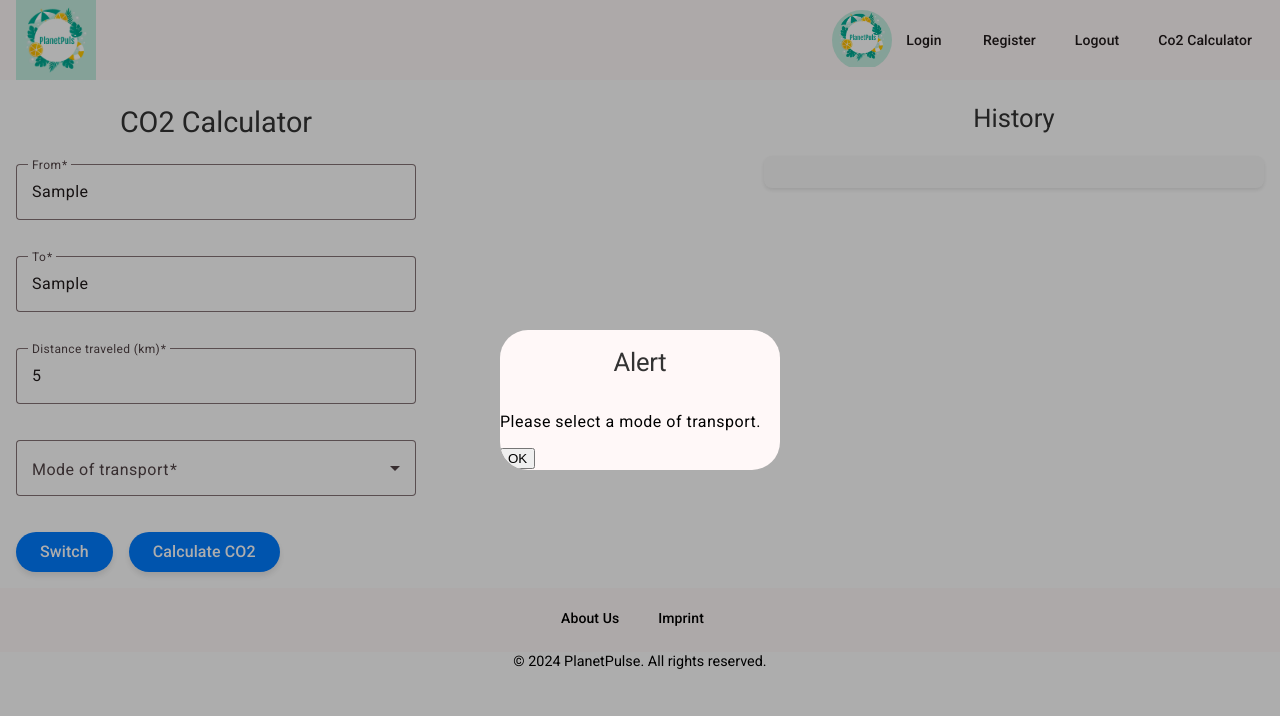
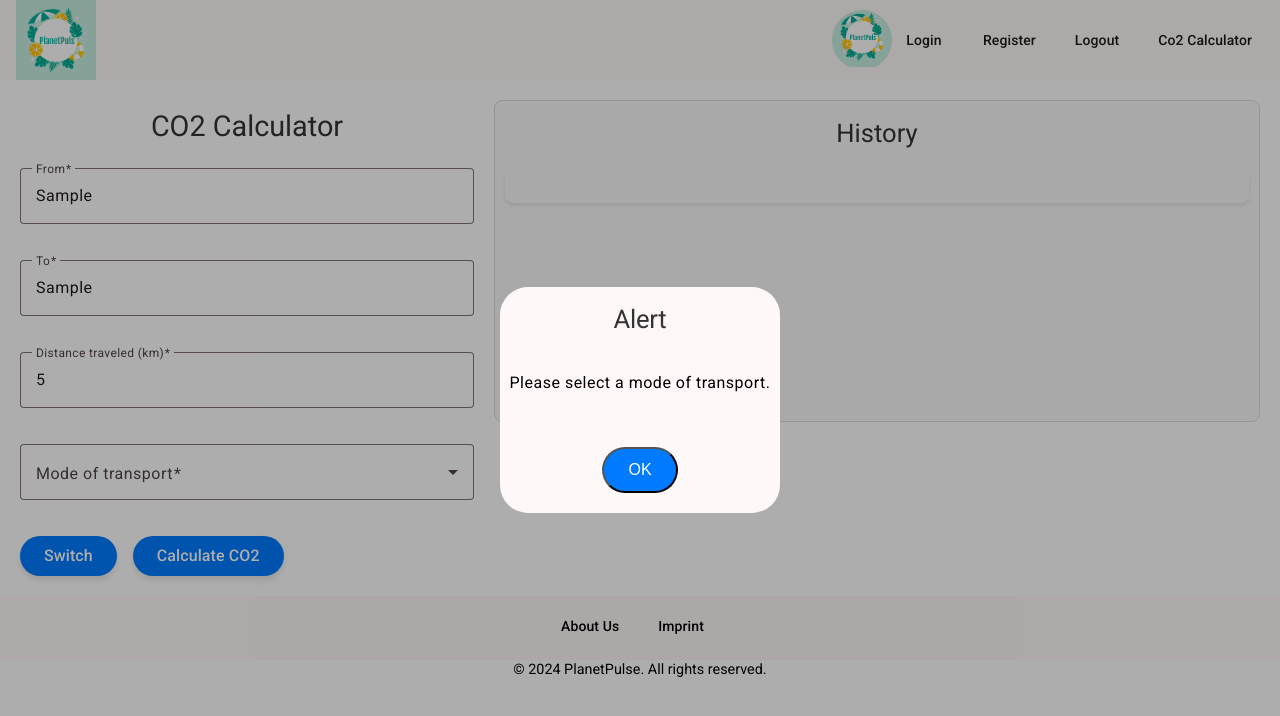
Before and after one commit to ettjob15/PlanetPulse, an Angular app in the folder PlanetPulseFrontend/: page /calculator in a window 1280 px wide. Both pictures are taken after typing "Sample", "Sample", "5" into the empty fields and a click on the button "Calculate CO2". Shown: the top 716 px of the page. Built offline with nearby package versions, Linux system fonts and the light colour scheme.

Commit message:
Improved dialog box styling and co2 calculator stlying

```diff
--- a/PlanetPulseFrontend/src/app/co2-calculator/co2-calculator.component.html
+++ b/PlanetPulseFrontend/src/app/co2-calculator/co2-calculator.component.html
@@ -1,5 +1,5 @@
-<div class="co2-calculator-container">
-    <div class="calculator-form">
+<div class="co2-calculator-container" style="display: flex; justify-content: space-between; gap: 20px; padding: 20px;">
+  <div class="calculator-form" style="flex: 1; max-width: 40%;">
     <h2>CO2 Calculator</h2>
     <form>
       <mat-form-field appearance="outline">
@@ -38,10 +38,10 @@
     </form>
   </div>
 
-    <div class="history-section">
-      <h3>History</h3>
+  <div class="history-section" style="flex: 2; max-width: 60%; overflow: auto; padding: 10px; border: 1px solid #ddd; border-radius: 8px; background: #f9f9f9;">
+    <h3 style="text-align: center;">History</h3>
     <mat-list>
-        <mat-list-item *ngFor="let item of history">
+      <mat-list-item *ngFor="let item of history" style="word-wrap: break-word; margin-bottom: 10px;">
         <div>
           From: {{ item.from }} | To: {{ item.to }} | Distance: {{ item.distance }} km |
           Mode: {{ item.mode }} | CO2: {{ item.co2 }} kg
--- a/PlanetPulseFrontend/src/app/dialog/dialog.component.html
+++ b/PlanetPulseFrontend/src/app/dialog/dialog.component.html
@@ -1,7 +1,13 @@
 <h1 mat-dialog-title>Alert</h1>
-<div mat-dialog-content>
+<div mat-dialog-content style="text-align: center; margin-bottom: 20px;">
   <p>{{ data.message }}</p>
 </div>
-<div mat-dialog-actions>
-  <button mat-button (click)="close()">OK</button>
+<div mat-dialog-actions style="display: flex; justify-content: center; align-items: center; margin: 20px 0;">
+  <button
+    mat-raised-button
+    color="primary"
+    (click)="close()"
+    style="padding: 12px 24px; border-radius: 24px; font-size: 1rem; text-transform: uppercase; background-color: #007bff; color: #fff;">
+    OK
+  </button>
 </div>
--- a/PlanetPulseFrontend/src/app/dialog/dialog.component.scss
+++ b/PlanetPulseFrontend/src/app/dialog/dialog.component.scss
@@ -1,42 +1,16 @@
 h1 {
   font-size: 1.6rem;
   text-align: center;
-    margin-bottom: 16px;
+  margin-bottom: 20px; /* Adds space below the title */
   color: #333;
 }
 
 mat-dialog-content {
   font-size: 1rem;
   text-align: center;
-    margin-bottom: 16px;
+  margin-bottom: 20px; /* Adds space below the message */
 }
 
-  mat-dialog-actions {
-    display: flex;
-    justify-content: center; /* Centers the button horizontally */
-    margin-top: 16px; /* Adds some spacing above the button */
-
-    button {
-      padding: 12px 24px;
-      font-size: 1rem;
-      text-transform: uppercase;
-      background-color: #007bff; /* Blue button color */
-      color: #fff;
-      border: none;
-      border-radius: 24px; /* Rounded button design */
-      box-shadow: 0 4px 6px rgba(0, 0, 0, 0.2);
-      transition: background-color 0.3s ease;
-
-      &:hover {
-        background-color: #0056b3; /* Darker blue on hover */
-      }
-
-      &:focus {
-        outline: none;
-        box-shadow: 0 0 0 2px rgba(0, 123, 255, 0.5); /* Focus effect */
-      }
-    }
-  }
 
 mat-dialog-container {
   border-radius: 16px; /* Rounded corners for the dialog box */
@@ -45,4 +19,7 @@ h1 {
   padding: 24px;
   max-width: 400px; /* Restrict the dialog box width */
   margin: 0 auto; /* Ensure it is centered on the screen */
+  display: flex;
+  flex-direction: column; /* Stack content vertically */
+  align-items: center; /* Center all content horizontally */
 }
```
Lines whose indentation alone changed are shown as unchanged.
